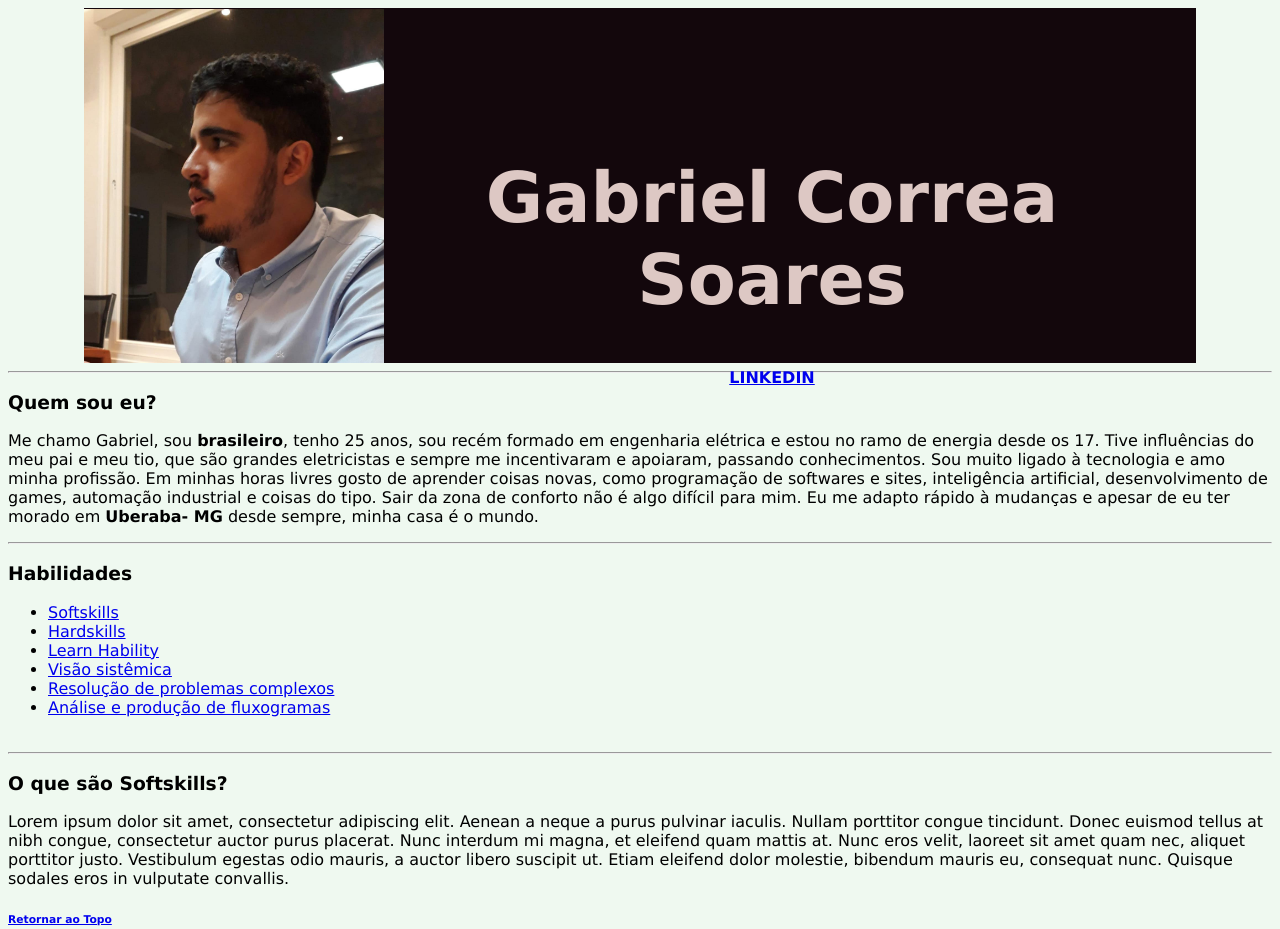
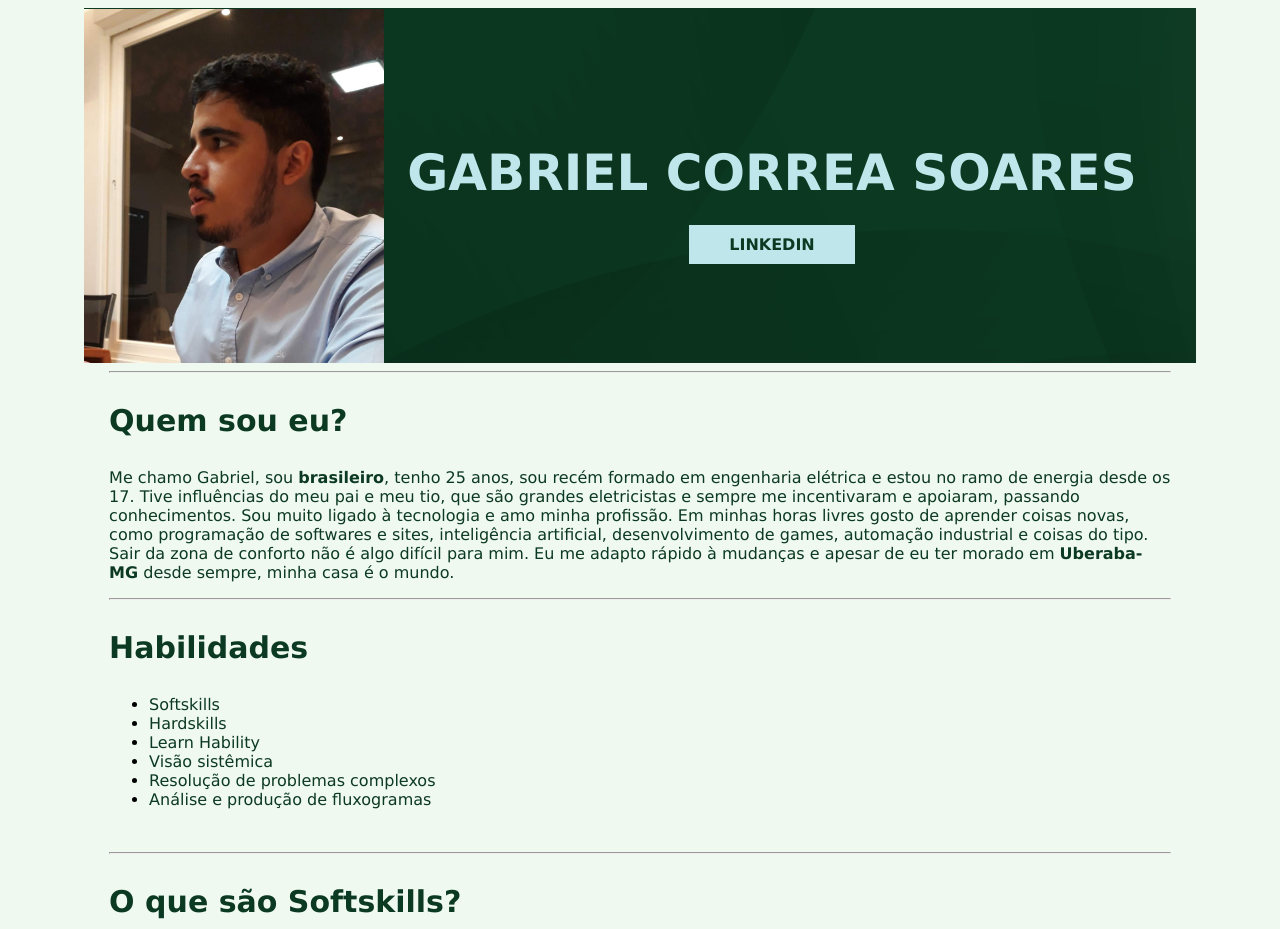
Before and after one commit to gc-404/1portifolio, a plain HTML site: page Ex - 1/source/index.html in a window 1280 px wide. Shown: the top 929 px of the page. Drawn offline with Linux system fonts and the light colour scheme.

Commit message:
Continuaçao da estilizaçao da pagina de portifolio - pt1

```diff
--- a/Ex - 1/source/index.html
+++ b/Ex - 1/source/index.html
@@ -14,9 +14,11 @@
       }
     .capa
       {
+        background-image: url("Imagens/pngegg.png");
         margin: 0% 6%;
-        background-color: #13070C;
+        background-color: #0C3921;
         padding:-18px 0px -5px 0px;
+
       }
 
     .topMenu
@@ -36,15 +38,37 @@
       }
     h1
       {
-        font-size: 70px;
-        color: #DDC8C4;
+        font-size: 50px;
+        color: #BFE7EB;
       }
-    h4
+    .botao
       {
-        font: bold 20px;
-        font-style: normal;
+        color: #0C3921;
+        background-color: #BFE7EB;
+        padding: 10px 40px;
+        text-decoration: none;
       }
 
+
+    .corpoTexto
+        {
+          padding: 0% 8%;
+        }
+    h3
+        {
+          color: #0C3921;
+          font-size: 30px;
+        }
+
+    p
+        {
+          color: #0C3921;
+        }
+    a
+        {
+          text-decoration: none;
+          color: #0C3921;
+        }
   </style>
 </head>
 <body>
@@ -53,11 +77,15 @@
      <br>
     <a href="/Ex - 1/source/foto.html" target="_blank"><img class="fotoCapa" src="Imagens/gabrielFoto.jpeg" width="300" ></a>
       <div class="topMenu">
-        <h1>Gabriel Correa Soares</h1>
-        <h4><a href="https://www.linkedin.com/in/gabriel-correa-soares-a40b1b122/" target="_blank">LINKEDIN</a></h4>
+        <h1>GABRIEL CORREA SOARES</h1>
+
+        <h4><a href="https://www.linkedin.com/in/gabriel-correa-soares-a40b1b122/" target="_blank" class="botao">LINKEDIN</a>
+
     </div>
     <!--DIVISAO 1-->
 </div>
+
+<div class="corpoTexto">
     <hr>
     <h3>Quem sou eu?</h3>
     <p>
@@ -74,7 +102,9 @@
   <li><a href="#visaoSistemica">Visão sistêmica</a></li>
   <li><a href="#resolucaoprob">Resolução de problemas complexos</a></li>
   <li><a href="#analise">Análise e produção de fluxogramas</a></li>
-  <br>
+</ul>
+
+ <br>
 
 </ul>
 <hr> <!--Divisão 3-->
@@ -114,7 +144,7 @@
 <h6><a href="#retornaTopo"><strong>Retornar ao Topo</strong></a></h6>
 <hr>
 
-
+</div>
 
 </body>
 </html>
```
Also changed, not shown: Ex - 1/source/Imagens/pngegg.png (added).
